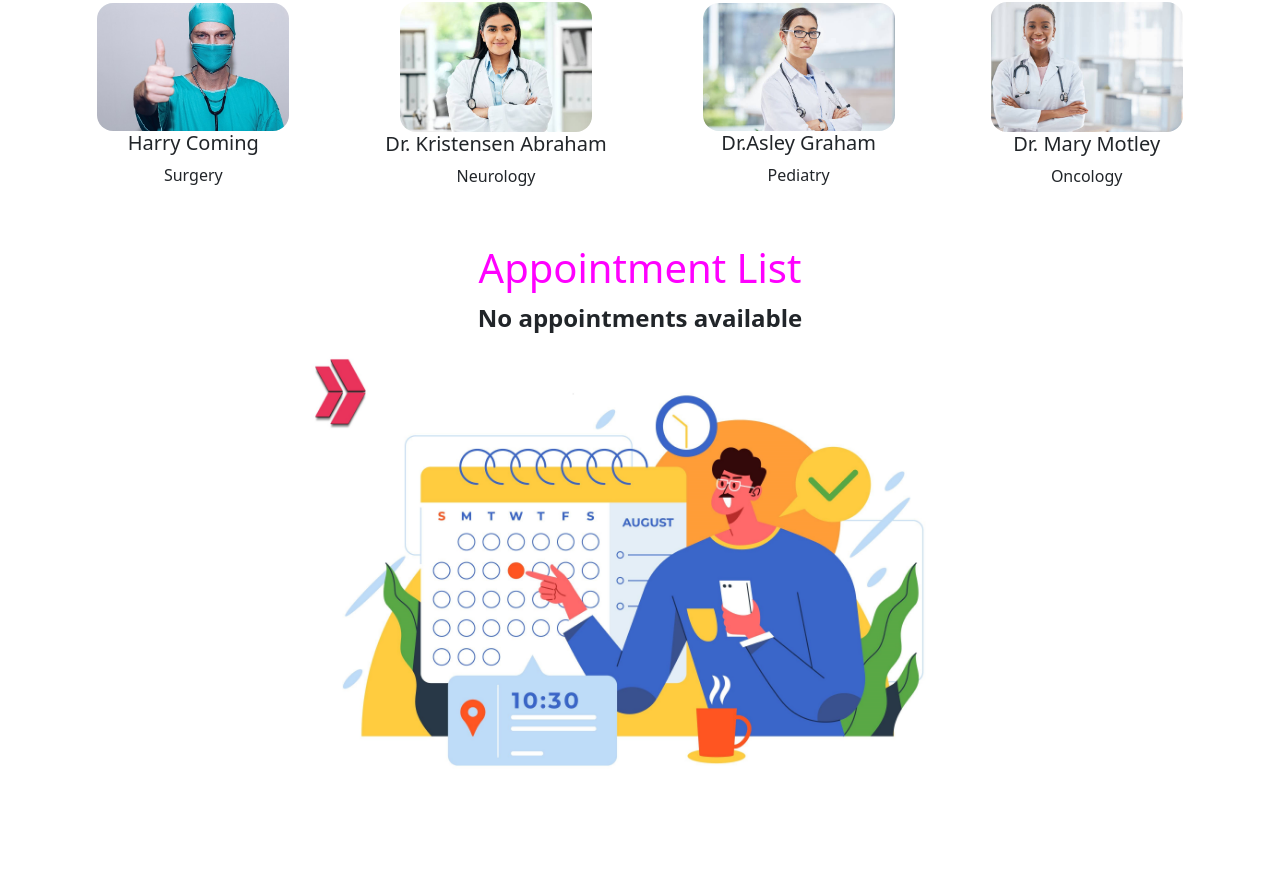
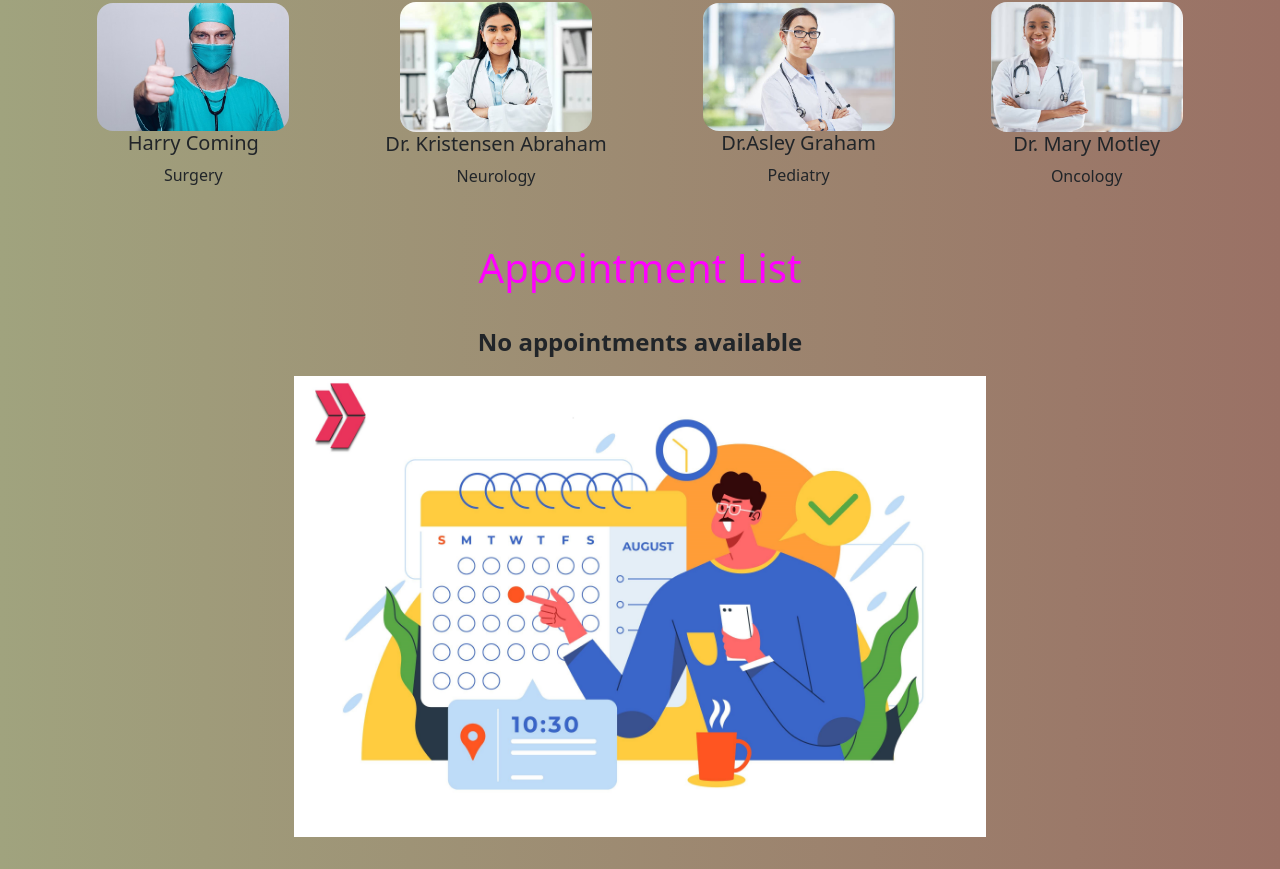
Before and after one commit to ykslkrtld/hospital-app, a React (Create React App) app: page / in a window 1280 px wide. Shown: the part 394-1263 px from the top of the page. Before the commit the page ends 1207 px from the top, so only its background shows below. Built offline with nearby package versions, Linux system fonts and the light colour scheme.

Commit message:
bg-color

```diff
--- a/src/App.css
+++ b/src/App.css
@@ -1,3 +1,7 @@
+body{
+  background:linear-gradient(to left , rgb(154, 113, 101), rgb(160, 163, 126)) ;
+}
+
 .home-container h1{
   color:darkorange;
   font-size: 3rem;
@@ -53,7 +57,7 @@
 
 .listContainers{
   width: 90%;
-  margin: auto;
+  margin: 2rem auto;
 }
 
 .list-container{
```
